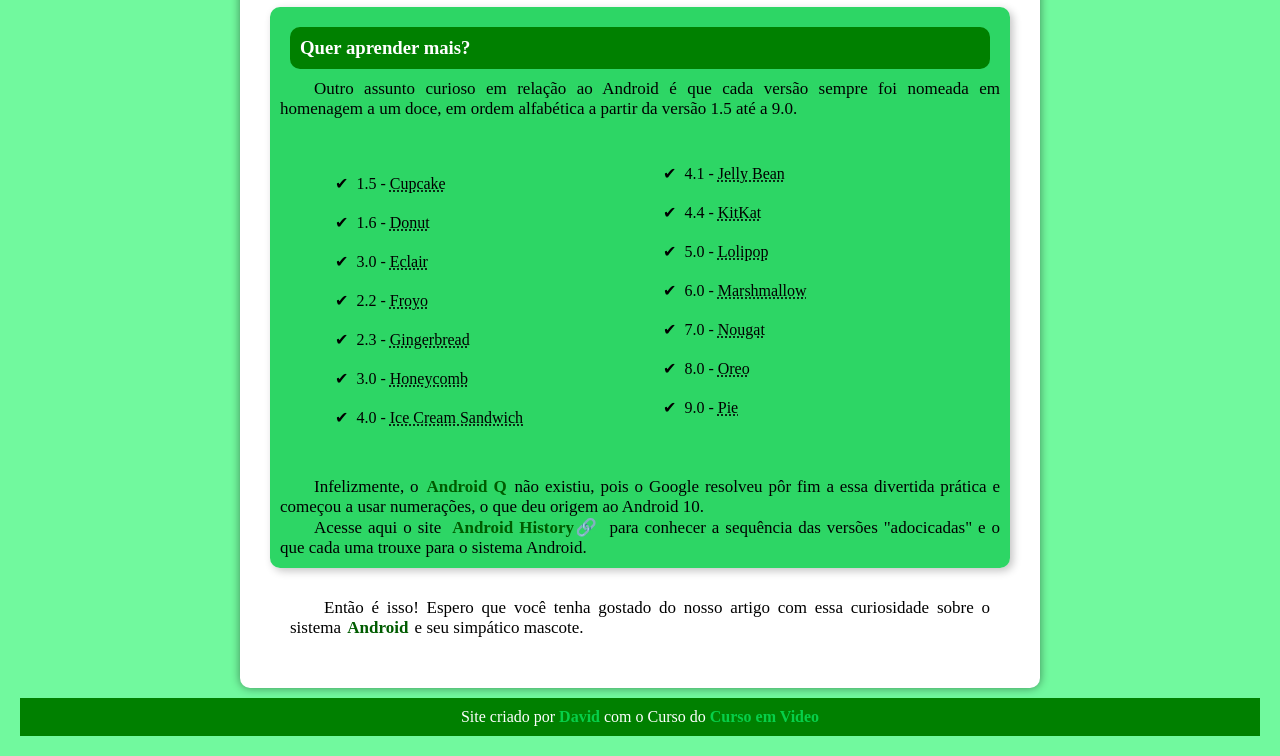
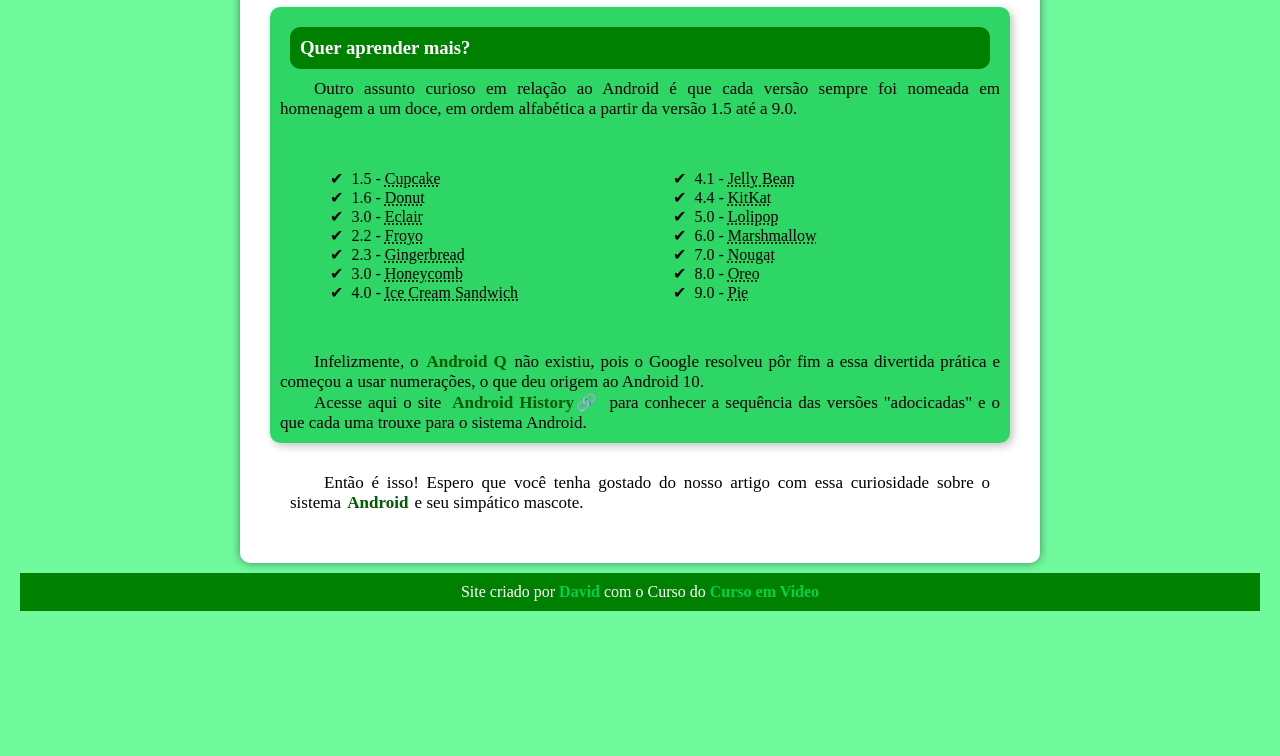
Before and after one commit to DavidMartins22/projeto_android, a plain HTML site: page index.html in a window 1280 px wide. Shown: the part 2335-3091 px from the top of the page. After the commit the page ends 2966 px from the top, so only its background shows below. Drawn offline with Linux system fonts and the light colour scheme.

Commit message:
atualização na class lista, adicionando o width

```diff
--- a/css/style.css
+++ b/css/style.css
@@ -199,20 +199,13 @@
 .lista {
     columns: 2;
     list-style-type: '\2714\00A0\00A0';
-    padding: 20px;
-    margin: 20px;
+    padding: 25px;
+    margin: 25px;
     text-align: justify;
     text-decoration: none;
     list-style-position: inside;
     border-radius: 5px;
-}
-
-
-ul>li {
-    padding: 5px;
-    margin: 10px;
-    max-width: 1020px;
-    min-width: 230px;
+    width: 100%;
 }
 
 aside a {
```
